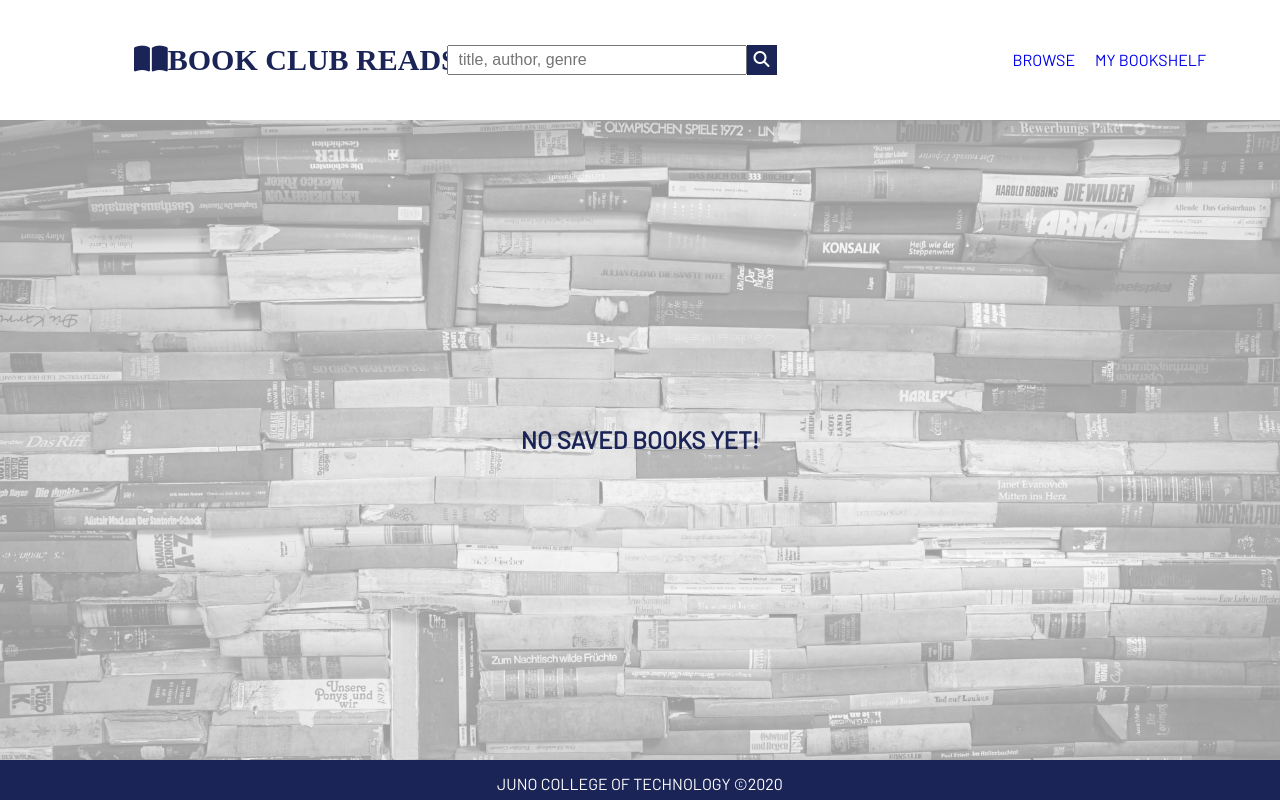
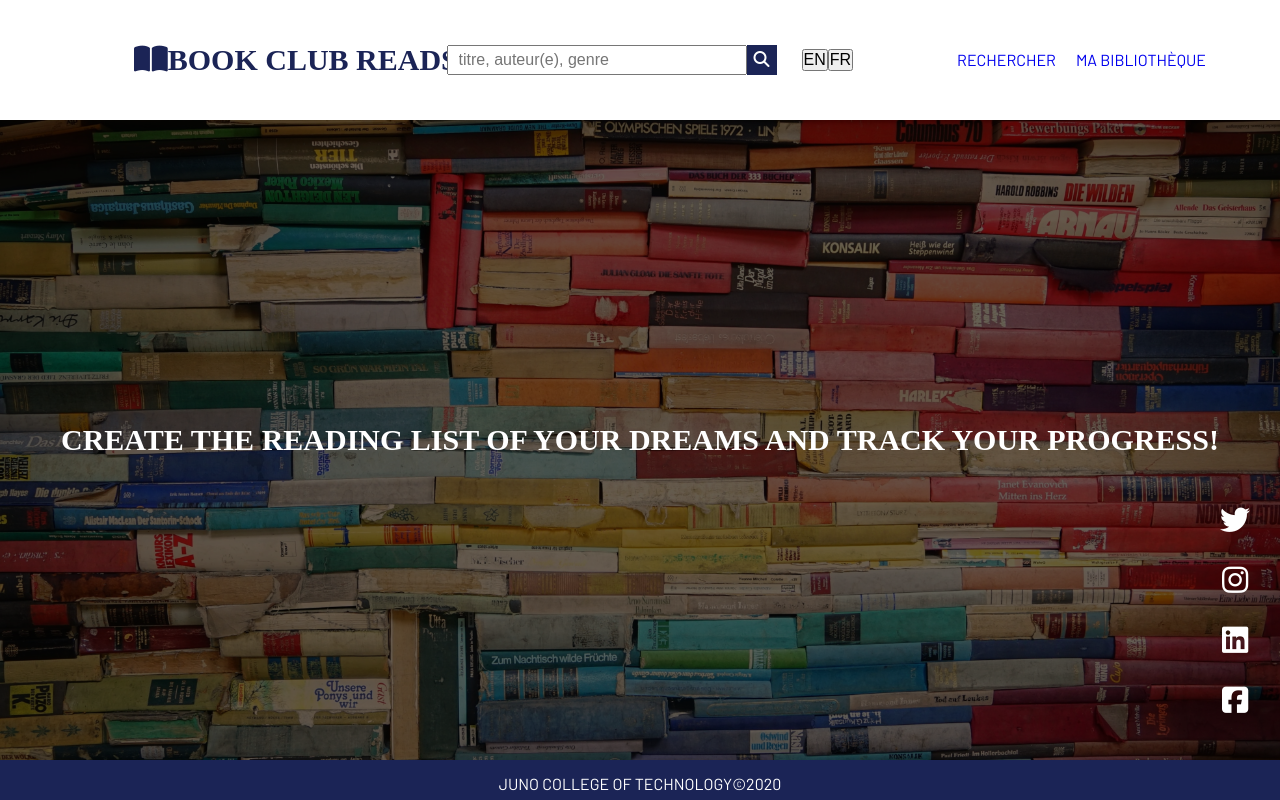
Before and after one commit to brittany-marielle-martin-jon-project-6/book-club-reads, a React (Create React App) app: page /mybookshelf in a window 1280 px wide. Built offline with nearby package versions, Linux system fonts and the light colour scheme; no server answers; the database is empty.

Commit message:
working on french translation

```diff
--- a/src/App.js
+++ b/src/App.js
@@ -7,20 +7,31 @@ import HeaderNav from './HeaderNav';
 import Bookshelf from './Bookshelf';
 import BookDetails from './BookDetails';
 import Footer from './Footer';
+import { english } from './languages';
 
 class App extends Component {
+  constructor() {
+    super();
+    this.state = {
+      language: english
+    }
+  }
+  getLanguage = (language) => {
+    this.setState({
+      language: language
+    });
+  }
   render() {
     return (
       <Router>
         <div className="App">
-          <HeaderNav />
-          <Route exact path="/" component={LandingPage} />
-          <Route exact path="/search/:search" component={SearchResults}/>
-          {/* <Route path="/search/:search/:page" component={SearchResults}/> */}
-          <Route exact path="/mybookshelf" component={Bookshelf} />
-          <Route path="/mybookshelf/:book" component={BookDetails} />
-          <Route path="/moredetails/:book" component={BookDetails}/>
-          <Footer />
+          <HeaderNav language={(language) => this.getLanguage(language)}/>
+          <Route exact path="/:language" component={LandingPage} />
+          <Route exact path="/search/:search/:language" component={SearchResults}/>
+          <Route exact path="/mybookshelf/:language" component={Bookshelf} />
+          <Route path="/mybookshelf/:book/:language" component={BookDetails} />
+          <Route path="/moredetails/:book/:language" component={BookDetails}/>
+          <Footer language={this.state.language}/>
         </div>
       </Router>
     );
--- a/src/Bookshelf.js
+++ b/src/Bookshelf.js
@@ -8,9 +8,10 @@ class Bookshelf extends Component {
     this.dbRef = firebase.database().ref();
     this.state = {
       savedBooks: [],
-      windowInnerWidth: 1280,
+      windowInnerWidth: 1000,
       indexOfDisplayedBook: 0,
-      gridDisplay: false
+      gridDisplay: false,
+      // language: this.props.match.params.language
     }
   }
 
@@ -33,6 +34,9 @@ class Bookshelf extends Component {
   }
 
   addWindowEventListener = () => {
+    this.setState({
+      windowInnerWidth: window.innerWidth
+    })
     window.addEventListener('resize', () => {
       this.setState({
         windowInnerWidth: window.innerWidth
@@ -137,7 +141,7 @@ class Bookshelf extends Component {
                   <Link to={`/mybookshelf/${bookTitle}`}>
                     <img src={bookImageUrl} alt={altText} />
                   </Link>
-                  <button onClick={() => this.handleRemoveBook(key)} className='removeBook'>Remove</button>
+                  <button onClick={() => this.handleRemoveBook(key)} className='removeBook'>Remove {this.state.language.remove}</button>
                 </div>
               )
             })
--- a/src/Footer.js
+++ b/src/Footer.js
@@ -4,7 +4,7 @@ class Footer extends Component {
     render() {
         return(
             <footer>
-                <p><a href="www.junocollege.com">Juno College of Technology &copy;2020</a></p>
+                <p><a href="www.junocollege.com">{this.props.language.juno}&copy;2020</a></p>
             </footer>
         )
     }
--- a/src/HeaderNav.js
+++ b/src/HeaderNav.js
@@ -1,6 +1,7 @@
-import { Component, Fragment } from 'react';
+import { Component } from 'react';
 import { Link } from 'react-router-dom';
 import axios from 'axios';
+import { english, français } from './languages';
 
 class HeaderNav extends Component {
   constructor() {
@@ -8,7 +9,8 @@ class HeaderNav extends Component {
     this.newInput = false;
     this.state = {
       suggestions: [],
-      userInput: ''
+      userInput: '',
+      language: français
     }
   }
   apiCall = (input) => {
@@ -34,6 +36,7 @@ class HeaderNav extends Component {
       console.log(error);
     })
   }
+
   componentDidUpdate() {
     if (this.newInput) {
       this.apiCall(this.state.userInput);
@@ -52,12 +55,21 @@ class HeaderNav extends Component {
   handleSubmit = (e) => {
     e.preventDefault();
   }
+  handleLanguage = (language) => {
+    this.props.language(language);
+    this.setState({
+      language: language
+    });
+  }
+  getLanguage = () => {
+    return this.state.language.symbol;
+  }
   renderNav = () => {
     return (
       <nav>
         <ul className="headerNav">
-          <li><Link to="/" className="navLinks">Browse</Link></li>
-          <li><Link to="/mybookshelf" className="navLinks">My Bookshelf</Link></li>
+          <li><Link to={`/${this.getLanguage()}`} className="navLinks">{this.state.language.browse}</Link></li>
+          <li><Link to={`/mybookshelf/${this.getLanguage()}`} className="navLinks">{this.state.language.myBookshelf}</Link></li>
         </ul>
       </nav>
     )
@@ -65,12 +77,12 @@ class HeaderNav extends Component {
   renderForm = () => {
     return(
       <div className="titleFormContainer">
-        <Link to="/" className="logo">
+        <Link to={`/${this.getLanguage()}`} className="logo">
           <h1><i className="fas fa-book-open"></i>Book Club Reads<i className="fas fa-book-open"></i></h1>
         </Link>
         <form onSubmit={this.handleSubmit} onChange={(event) => this.getSuggestion(event)}>
           <label htmlFor="searchBook" className="srOnly">Search </label>
-          <input autoComplete="off" type='text' id='searchbook' name='searchbook' className='searchBook' placeholder='title, author, genre' value={this.state.userInput} onChange={this.updateUserInput}></input>
+          <input autoComplete="off" type='text' id='searchbook' name='searchbook' className='searchBook' placeholder={this.state.language.placeholder} value={this.state.userInput} onChange={this.updateUserInput}></input>
           <div className="suggestionContainer">
             {
               this.state.suggestions.map((suggestion, index) => {
@@ -78,10 +90,14 @@ class HeaderNav extends Component {
               })
             }
           </div>
-          <Link to={`/search/${this.state.userInput}`}>
+          <Link to={`/search/${this.state.userInput}/${this.getLanguage()}`}>
             <button className='searchButton'><i className="fas fa-search"></i></button>
           </Link>
         </form>
+        <div className="languageContainer">
+          <button onClick={() => this.handleLanguage(english)}>EN</button>
+          <button onClick={() => this.handleLanguage(français)}>FR</button>
+        </div>
       </div>
     )
   }
--- /dev/null
+++ b/src/languages.js
@@ -0,0 +1,35 @@
+const english = {
+    symbol: "en",
+    title: "Create the reading list of your dreams and track your progress!",
+    placeholder: "title, author, genre",
+    browse: "browse",
+    myBookshelf: "my bookshelf",
+    remove: "remove",
+    removeBook: "remove book",
+    add: "Add to bookshelf",
+    by: "By:",
+    published: "Publised by:",
+    pageCount: "Page count",
+    language: "Language",
+    completed: "Completed",
+    juno: "Juno College of Technology"
+}
+
+const français = {
+    symbol: "fr",
+    title: "Créez la bibliothèque de vos rêves et suivez vos progrès!",
+    placeholder: "titre, auteur(e), genre",
+    browse: "rechercher",
+    myBookshelf: "ma bibliothèque",
+    remove: "supprimer",
+    removeBook: "supprimer",
+    add: "Ajouter à la bibliothèque",
+    by: "Par:",
+    published: "Publié par:",
+    pageCount: "Nombre de pages",
+    language: "Langue",
+    completed: "Complêt",
+    juno: "Juno L'École de Techologie"
+}
+
+export { english, français };
--- a/src/stylesSheets/bookshelf.css
+++ b/src/stylesSheets/bookshelf.css
@@ -5,7 +5,6 @@
   background-repeat: no-repeat;
   width: 100%;
   display: flex;
-  justify-content: space-between;
   align-items: center;
   background-color: #fff;
   padding: 50px 0;
@@ -13,8 +12,13 @@
   /* padding: 80px 0; */
 }
 
+.gridBookshelf {
+  justify-content: space-evenly;
+}
+
 .carouselBookshelf {
   height: 80vh;
+  justify-content: space-between;
 }
 
 .carouselBookshelf i {
```
Also changed, not shown: 1 other file (tests, documents, lock files or other folders).
